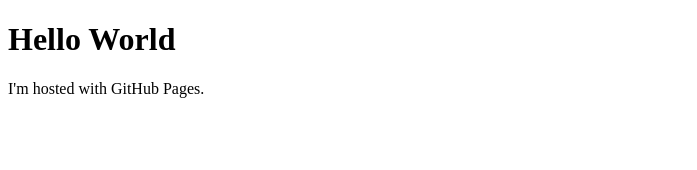
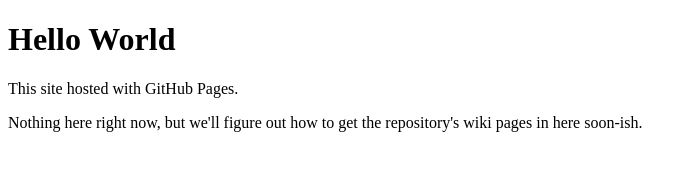
Before and after one commit to triptych/Phanjam.github.io, a plain HTML site: page index.html in a window 1280 px wide. Shown: the whole page, without its empty margins (0-697 px from the left). Drawn offline with Linux system fonts and the light colour scheme.

Commit message:
Update index.html

```diff
--- a/index.html
+++ b/index.html
@@ -2,6 +2,7 @@
 <html>
 <body>
 <h1>Hello World</h1>
-<p>I'm hosted with GitHub Pages.</p>
+<p>This site hosted with GitHub Pages.</p>
+<p>Nothing here right now, but we'll figure out how to get the repository's wiki pages in here soon-ish.</p>
 </body>
 </html>
```
